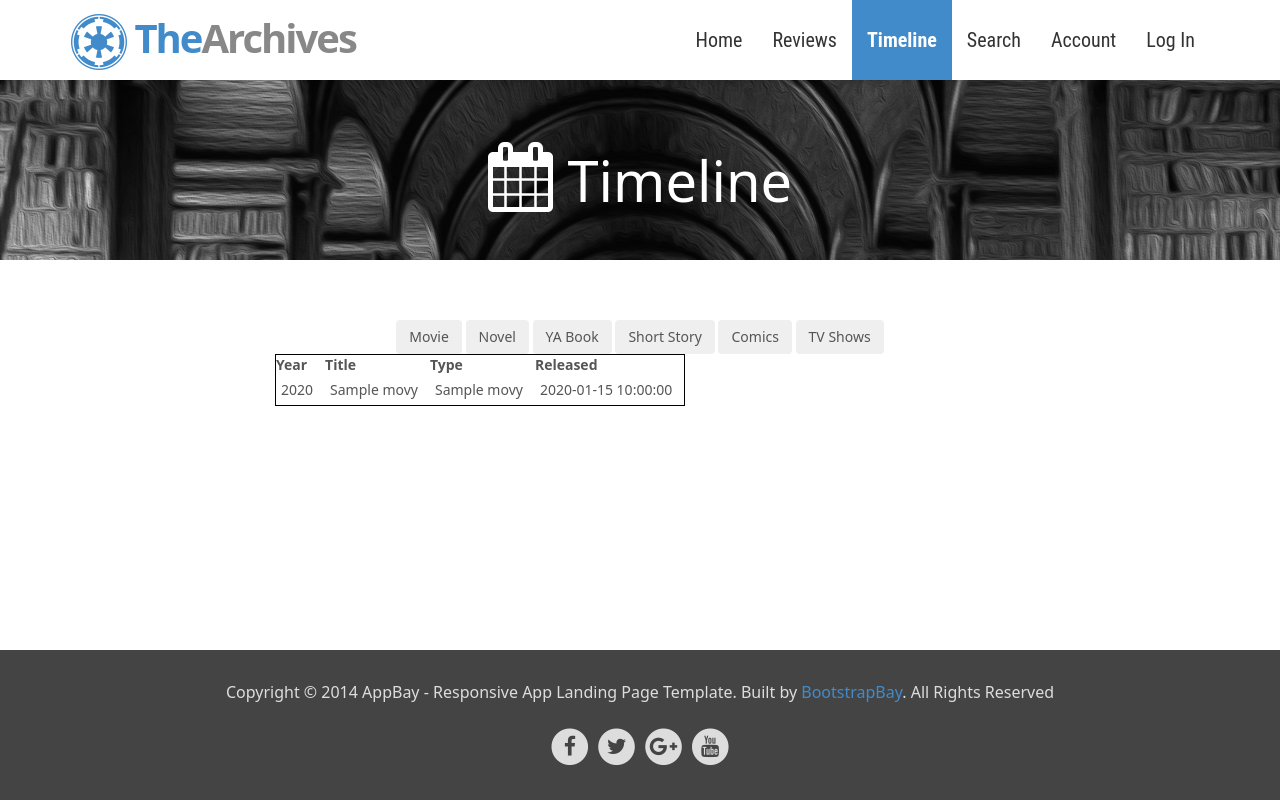
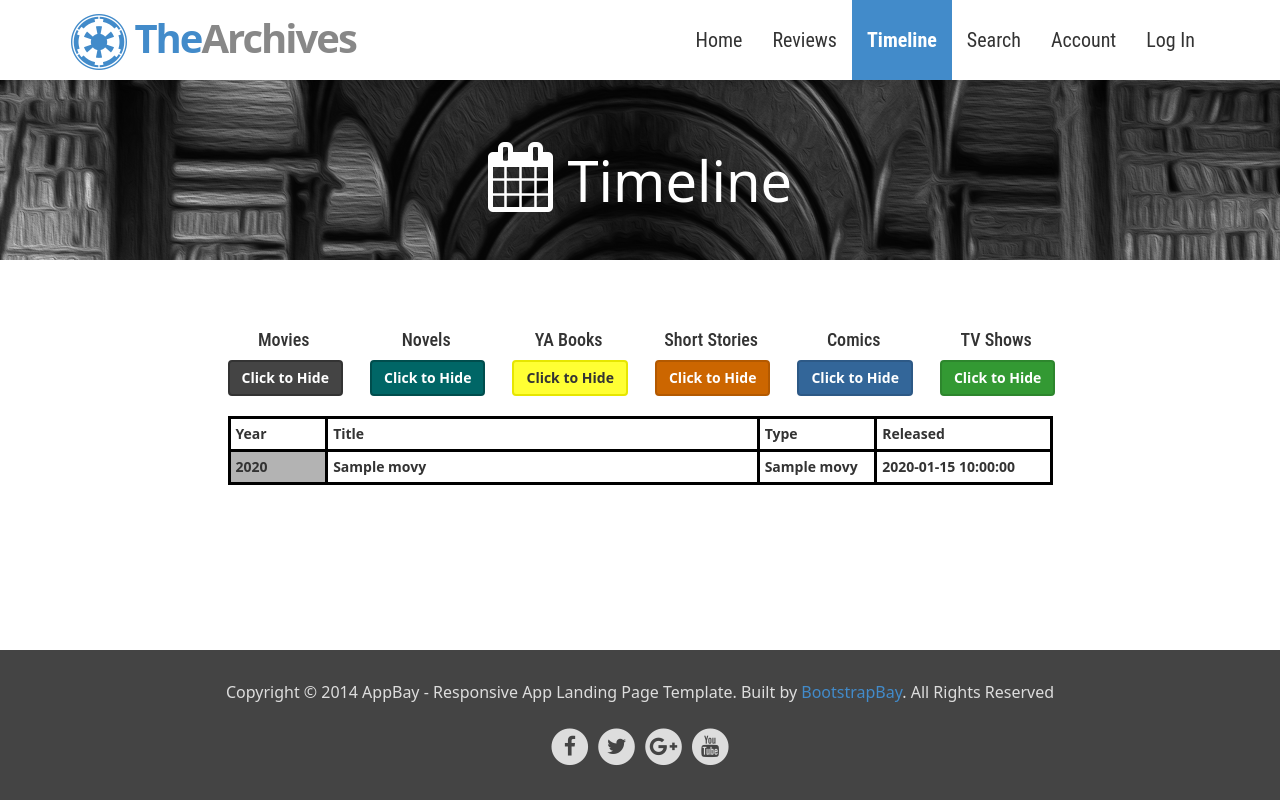
Before and after one commit to KebertXela87/sql-project, a Flask app: page /timeline in a window 1280 px wide. Run offline with Flask 2, Linux system fonts and the light colour scheme; a database or web service that is not in the repository returns one stand-in record (values such as "Sample title"); parts of the project's set-up code (start-up, migrations or seed data) failed here and were passed over; some libraries are stand-ins or nearby versions.

Commit message:
Finished the timeline, added create account page, fixed sql file.

```diff
--- a/server.py
+++ b/server.py
@@ -137,7 +137,7 @@ def create_account():
         print "User not created"
         account_created = 'false'
 
-    return render_template('account_created.html', currentpage='create_account', bad_account='unknown', account_created=account_created)
+    return render_template('account_created.html', currentpage='create_account', bad_account='unknown', account_created=account_created, user=usernameinput)
 
 @app.route('/reviews')
 def reviews():
--- a/static/css/custom.css
+++ b/static/css/custom.css
@@ -1,5 +1,6 @@
 @import "url(http://fonts.googleapis.com/css?family=Roboto+Condensed:400,300,700)";
 @import "url(http://fonts.googleapis.com/css?family=Noto+Sans:400,700)";
+@import "timeline.css";
 
 html {
 	position: relative;
@@ -495,28 +496,6 @@ footer .social a .fa-inverse {
 }
 
 /**********************************************************************/
-/****************** TIMELINE TABLE ************************************/
-/**********************************************************************/
-
-table.timeline {
-	border: 1px solid black;
-}
-
-table.timeline td {
-	padding: 5px 12px 5px 5px;
-}
-
-.Movie {
-	background-color: black;
-	color: white;
-}
-
-.Comic {
-	background-color: blue;
-	color: white;
-}
-
-/**********************************************************************/
 /****************** MEDIA QUERIES ************************************/
 /********************************************************************/
 @media(max-width:1200px){
--- /dev/null
+++ b/static/css/timeline.css
@@ -0,0 +1,157 @@
+/**********************************************************************/
+/****************** TIMELINE TABLE ************************************/
+/**********************************************************************/
+
+
+table.timeline td, table.timeline th {
+    border: 3px solid black;
+	padding: 5px 12px 5px 5px;
+	font-weight: bold;
+	color: #333;
+}
+
+/*** MOVIES **********************************************************/
+.btn-primary.movies {
+	color: #fff;
+    border: 2px solid #333;
+    background-color: #444;
+}
+
+.btn-primary.movies:hover {
+    color: #fff;
+    border-color: #444;
+    background-color: #333;
+}
+.btn-primary.movies:active {
+    color: #fff;
+    border-color: #333;
+	background-color: #444;
+    box-shadow: none;
+}
+
+/*** NOVELS **********************************************************/
+.btn-primary.novels {
+	color: #fff;
+    border: 2px solid #004d4d;
+    background-color: #006666;
+}
+
+.btn-primary.novels:hover {
+    color: #fff;
+    border-color: #006666;
+    background-color: #004d4d;
+}
+.btn-primary.novels:active {
+    color: #fff;
+    border-color: #004d4d;
+	background-color: #006666;
+    box-shadow: none;
+}
+
+/*** YA BOOKS **********************************************************/
+.btn-primary.yabooks {
+	color: #333;
+    border: 2px solid #e6e600;
+    background-color: #ffff33;
+}
+
+.btn-primary.yabooks:hover{
+    color: #333;
+    border-color: #ffff33;
+    background-color: #e6e600;
+}
+.btn-primary.yabooks:active {
+	color: #333;
+    border-color: #e6e600;
+	background-color: #ffff33;
+    box-shadow: none;
+}
+
+/*** SHORT STORIES **********************************************************/
+.btn-primary.shortstories {
+	color: #fff;
+    border: 2px solid #b35900;
+    background-color: #cc6600;
+}
+
+.btn-primary.shortstories:hover {
+    color: #fff;
+    border-color: #cc6600;
+    background-color: #b35900;
+}
+.btn-primary.shortstories:active {
+	color: #fff;
+    border-color: #b35900;
+	background-color: #cc6600;
+    box-shadow: none;
+}
+
+/*** COMICS **********************************************************/
+.btn-primary.comics {
+	color: #fff;
+    border: 2px solid #2d5986;
+    background-color: #336699;
+}
+
+.btn-primary.comics:hover {
+    color: #fff;
+    border-color: #336699;
+    background-color: #2d5986;
+}
+.btn-primary.comics:active {
+	color: #fff;
+    border-color: #2d5986;
+	background-color: #336699;
+    box-shadow: none;
+}
+
+/*** TV SHOWS **********************************************************/
+.btn-primary.tvshows {
+	color: #fff;
+    border: 2px solid #2d862d;
+    background-color: #339933;
+}
+
+.btn-primary.tvshows:hover {
+    color: #fff;
+    border-color: #339933;
+    background-color: #2d862d;
+}
+.btn-primary.tvshows:active {
+	color: #fff;
+    border-color: #2d862d;
+	background-color: #339933;
+    box-shadow: none;
+}
+
+/*** ROWS **********************************************************/
+.BBY {
+    background-color: #b3b3b3;
+    color: #333;
+}
+
+.Movie > .tdname {
+	background-color: #333;
+	color: white;
+}
+.Novel > .tdname {
+	background-color: #006666;
+	color: white;
+}
+.Short > .tdname {
+	background-color: #cc6600;
+	color: white;
+}
+.YA > .tdname {
+	background-color: #ffff33;
+	color: #333;
+}
+.Comic > .tdname {
+	background-color: #336699;
+	color: white;
+}
+
+.TV > .tdname {
+	background-color: #339933;
+	color: white;
+}
--- a/static/js/controller.js
+++ b/static/js/controller.js
@@ -4,16 +4,33 @@ ArchivesApp.controller('ArchivesController', function($scope){
 
     var socket = io.connect('https://' + document.domain + ':' + location.port + '/archives');
 
+    $scope.showhide = [];
+    for (var i = 1; i <= 6; i++) {
+        $scope.showhide[i] = "Click to Hide";
+    }
+
     $scope.toggle = function toggle(type){
         var i, rows = document.getElementsByClassName(type);
+        var types = ["Movie", "Novel", "YA Book", "Short Story", "Comic", "TV Show"];
+
         if (rows[0].style.display == 'none') {
             for (i = 0; i < rows.length; i++) {
                 rows[i].style.display="table-row";
+            }
+            for (var i = 0; i < types.length; i++) {
+                if(type == types[i]) {
+                    $scope.showhide[i + 1] = "Click to Hide";
+                }
             }
         }
         else {
             for (i = 0; i < rows.length; i++) {
                 rows[i].style.display="none";
+            }
+            for (var i = 0; i < types.length; i++) {
+                if(type == types[i]) {
+                    $scope.showhide[i + 1] = "Click to Show";
+                }
             }
         }
     };
--- a/templates/layout.html
+++ b/templates/layout.html
@@ -32,7 +32,7 @@
 
 	</head>
 
-	<body ng-controller="ArchivesController">
+	<body>
 		<div class="navbar navbar-inverse navbar-fixed-top" role="navigation">
 			<div class="container">
 				<div class="navbar-header">
--- a/templates/timeline.html
+++ b/templates/timeline.html
@@ -15,22 +15,49 @@
 
 	<div id="featureWrap" class="text-center" ng-controller="ArchivesController">
 		<div class="container">
-            <div class="col-md-8 center">
+            <div class="col-md-9 center">
 
-                <button ng-click="toggle('Movie')" type="submit" class="btn">Movie</button>
-                <button ng-click="toggle('Novel')" type="submit" class="btn">Novel</button>
-                <button ng-click="toggle('YA Book')" type="submit" class="btn">YA Book</button>
-                <button ng-click="toggle('Short Story')" type="submit" class="btn">Short Story</button>
-                <button ng-click="toggle('Comic')" type="submit" class="btn">Comics</button>
-                <button ng-click="toggle('TV Show')" type="submit" class="btn">TV Shows</button>
-
+                <div class="row">
+                    <div class="col-md-2">
+                        <h4>Movies</h4>
+                        <button ng-click="toggle('Movie')" type="button" class="btn btn-primary movies"><b ng-bind="showhide[1]"></b></button>
+                    </div>
+                    <div class="col-md-2">
+                        <h4>Novels</h4>
+                        <button ng-click="toggle('Novel')" type="button" class="btn btn-primary novels"><b ng-bind="showhide[2]"></b></button>
+                    </div>
+                    <div class="col-md-2">
+                        <h4>YA Books</h4>
+                        <button ng-click="toggle('YA Book')" type="button" class="btn btn-primary yabooks"><b ng-bind="showhide[3]"></b></button>
+                    </div>
+                    <div class="col-md-2">
+                        <h4>Short Stories</h4>
+                        <button ng-click="toggle('Short Story')" type="button" class="btn btn-primary shortstories"><b ng-bind="showhide[4]"></b></button>
+                    </div>
+                    <div class="col-md-2">
+                        <h4>Comics</h4>
+                        <button ng-click="toggle('Comic')" type="button" class="btn btn-primary comics"><b ng-bind="showhide[5]"></b></button>
+                    </div>
+                    <div class="col-md-2">
+                        <h4>TV Shows</h4>
+                        <button ng-click="toggle('TV Show')" type="button" class="btn btn-primary tvshows"><b ng-bind="showhide[6]"></b></button>
+                    </div>
+                </div>
+                <br>
                 <table class="text-left timeline">
                     <tr>
-                        <th>Year</th><th>Title</th><th>Type</th><th>Released</th>
+                        <th style="width:100px">Year</th>
+                        <th style="width:450px">Title</th>
+                        <th style="width:120px">Type</th>
+                        <th style="width:180px">Released</th>
                     </tr>
                     {% for result in results %}
                     <tr id="{{result['type_name']}}" class="{{result['type_name']}}">
-                        <td>{{result['year']}}</td><td>{{result['title']}}</td><td>{{result['type_name']}}</td><td>{{result['date']}}</td>
+                        <!--style="background-color: #b3b3b3; color: #fff;"-->
+                        <td {% if result[0] < 47 %}class="BBY"{% endif %}>{{result['year']}}</td>
+                        <td class="tdname">{{result['title']}}</td>
+                        <td class="tdname">{{result['type_name']}}</td>
+                        <td>{{result['date']}}</td>
                     </tr>
                     {% endfor %}
                 </table>
```
Also changed, not shown: templates/account_created.html (+28 -0 lines), templates/create_account.html (+22 -0 lines), thearchives.sql (+15 -13 lines).
